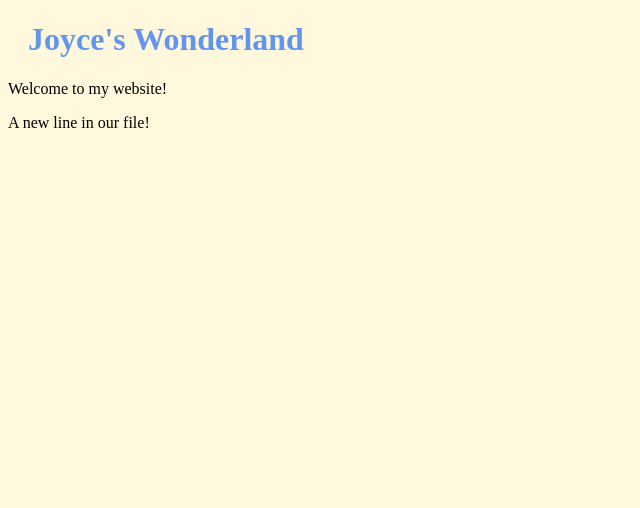
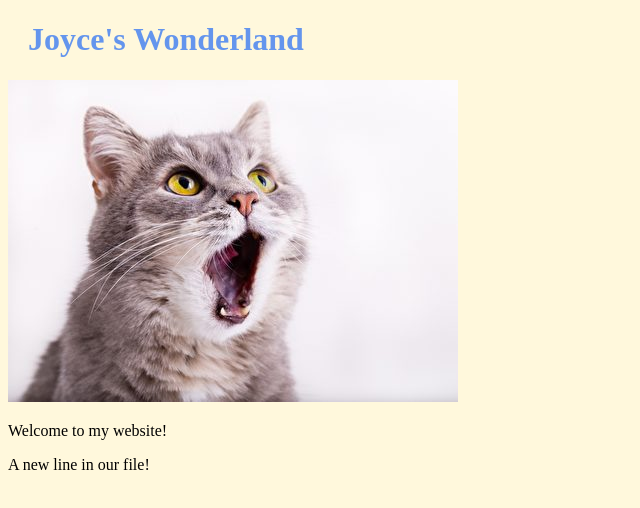
Before and after one commit to Joyce-Hung/myproject, a plain HTML site: page index.html in a window 1280 px wide. Shown: the whole page, without its empty margins (0-640 px from the left). Drawn offline with Linux system fonts and the light colour scheme.

Commit message:
Add myimages

```diff
--- a/index.html
+++ b/index.html
@@ -6,6 +6,8 @@
     </head>
     <body>
         <h1>Joyce's Wonderland</h1>
+        <div><img src="lovely-cat.jpg" alt="Joyce's images" sty="width:100%; max-width:960px ">
+        </div>
         <p>Welcome to my website!</p>
         <p>A new line in our file!</p>
     </body>
```
Also changed, not shown: lovely-cat.jpg (added).
